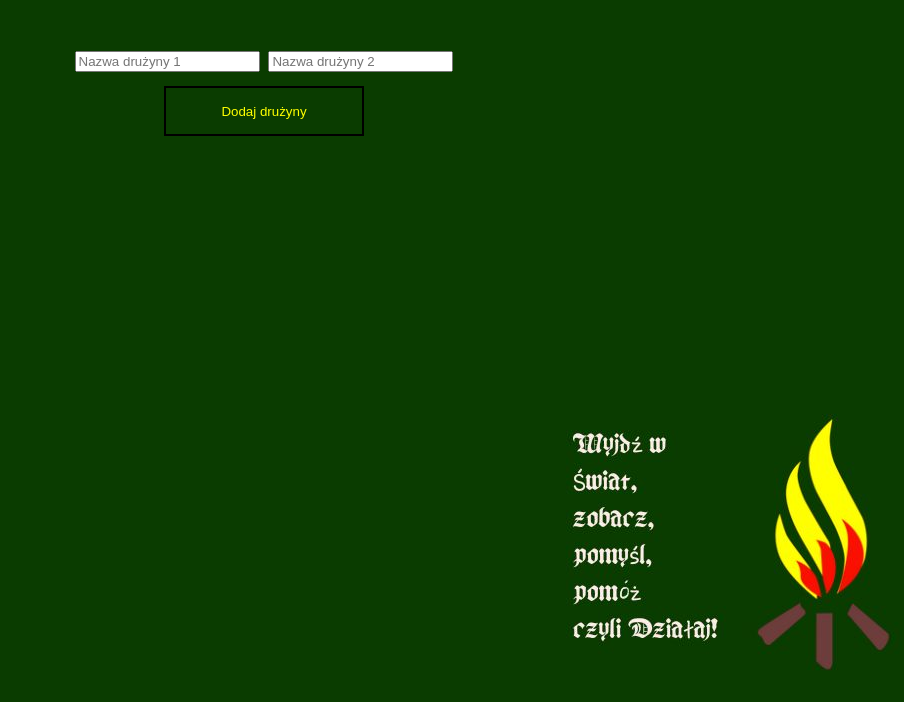
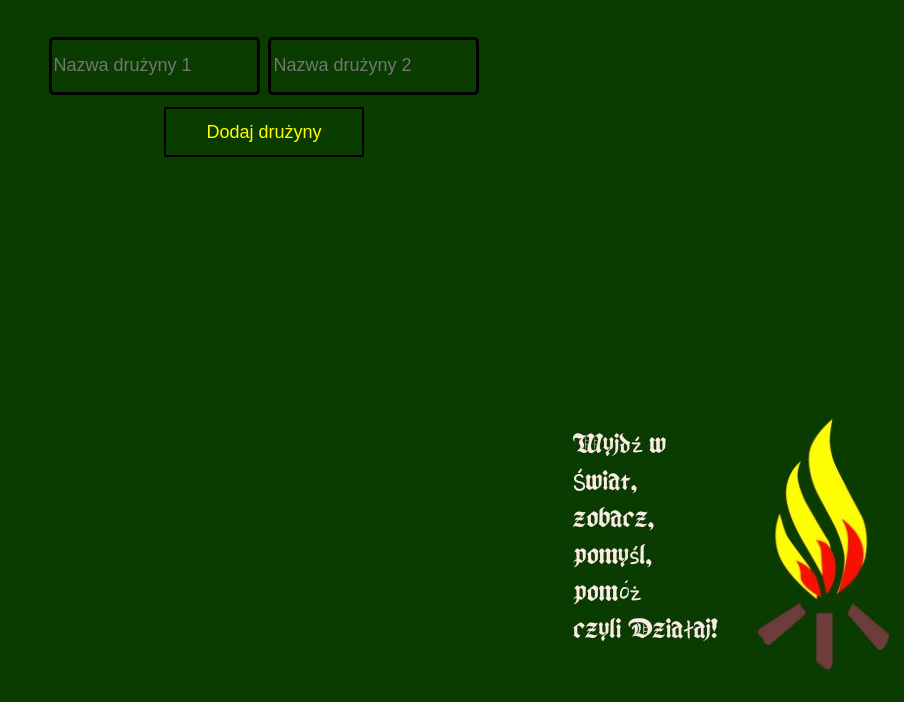
Before and after one commit to aar512/familiada, a plain HTML site: page index.html in a window 1280 px wide. Shown: the part 98-800 px from the top of the page, without its empty margins (376-1280 px from the left). Drawn offline with Linux system fonts and the light colour scheme.

Commit message:
add font to buttons and created inputs

```diff
--- a/app.js
+++ b/app.js
@@ -25,8 +25,8 @@ createButton.addEventListener("click", () => {
 });
 
 
+//---------------------------------------------------functionality---------------------------------------------------//
 
-//---------------------------------------------------functionality---------------------------------------------------//
 
 let answers = document.querySelectorAll('[class*="ans"]');
 let points = document.querySelectorAll('[class*="points"]');
--- a/style.css
+++ b/style.css
@@ -27,7 +27,6 @@ body {
     background-attachment: fixed;
     background-position: bottom right;
     background-color: rgb(10, 60, 0, 1.1);
-
 }
 
 .text-reveal {
@@ -103,6 +102,8 @@ button {
     border: 2px solid black;
     background-color: rgb(10, 60, 0, 1);
     transition: transform 0.2s;
+    font-family: Marker Felt, fantasy;
+    font-size: large;
 }
 
 button:hover {
@@ -114,3 +115,17 @@ button:active {
     background-color: rgb(10, 100, 0, 0.5);
     transition: 0.1s;
 }
+
+input {
+    border: 3px solid #000;
+    border-radius: 5px;
+    height: 50px;
+    display: row;
+    font-size: large;
+    font-family: Marker Felt, fantasy;
+    background-color: rgb(10, 60, 0, 1.1);
+}
+
+input:focus {
+    border: 3px solid #5551ff;
+}
```
Also changed, not shown: index.html (+0 -2 lines).
